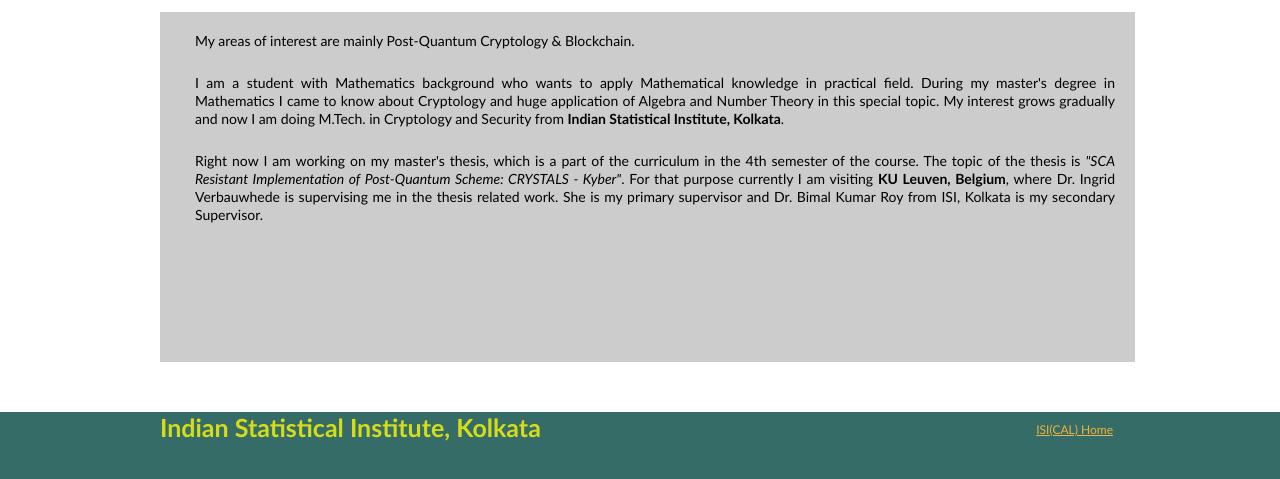
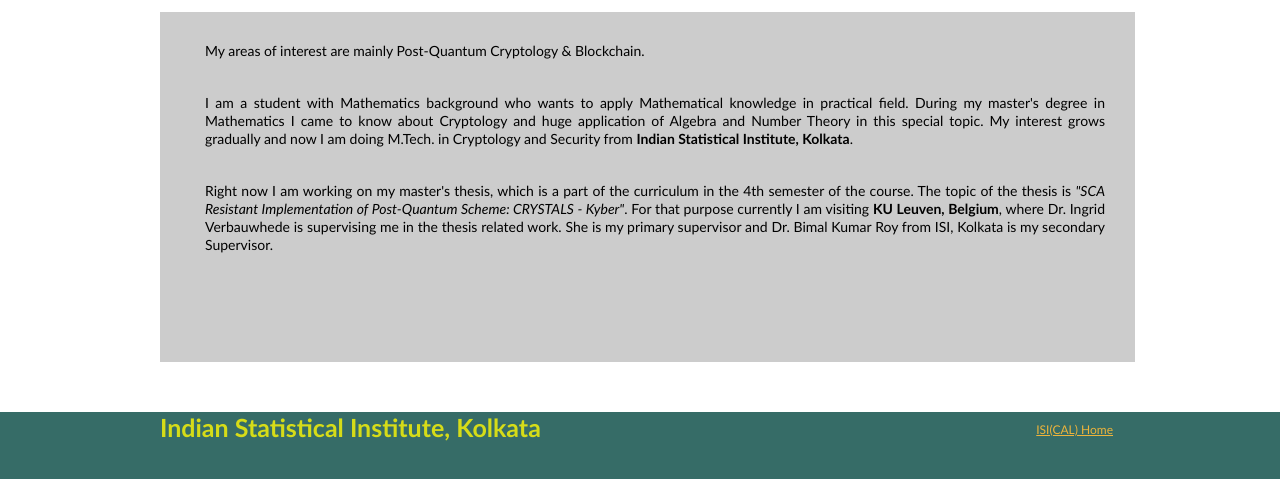
Before and after one commit to tkgarai/tkgarai.github.io, a plain HTML site: page index.html in a window 1280 px wide. Shown: the part 463-942 px from the top of the page. Drawn offline with Linux system fonts and the light colour scheme.

Commit message:
decoration

```diff
--- a/style.css
+++ b/style.css
@@ -16,7 +16,7 @@ body {
 }
 
 #container {
-    width: 100%;
+    width: 90%;
     clear: both;
     float: left;
     padding: 20px 0 0 0;
@@ -37,7 +37,7 @@ p {
 }
 p#para {
     margin: 0;
-    padding: 20;
+    padding: 30;
     text-align: justify;
 }
 
```
Also changed, not shown: projects.html (+1 -1 lines).
